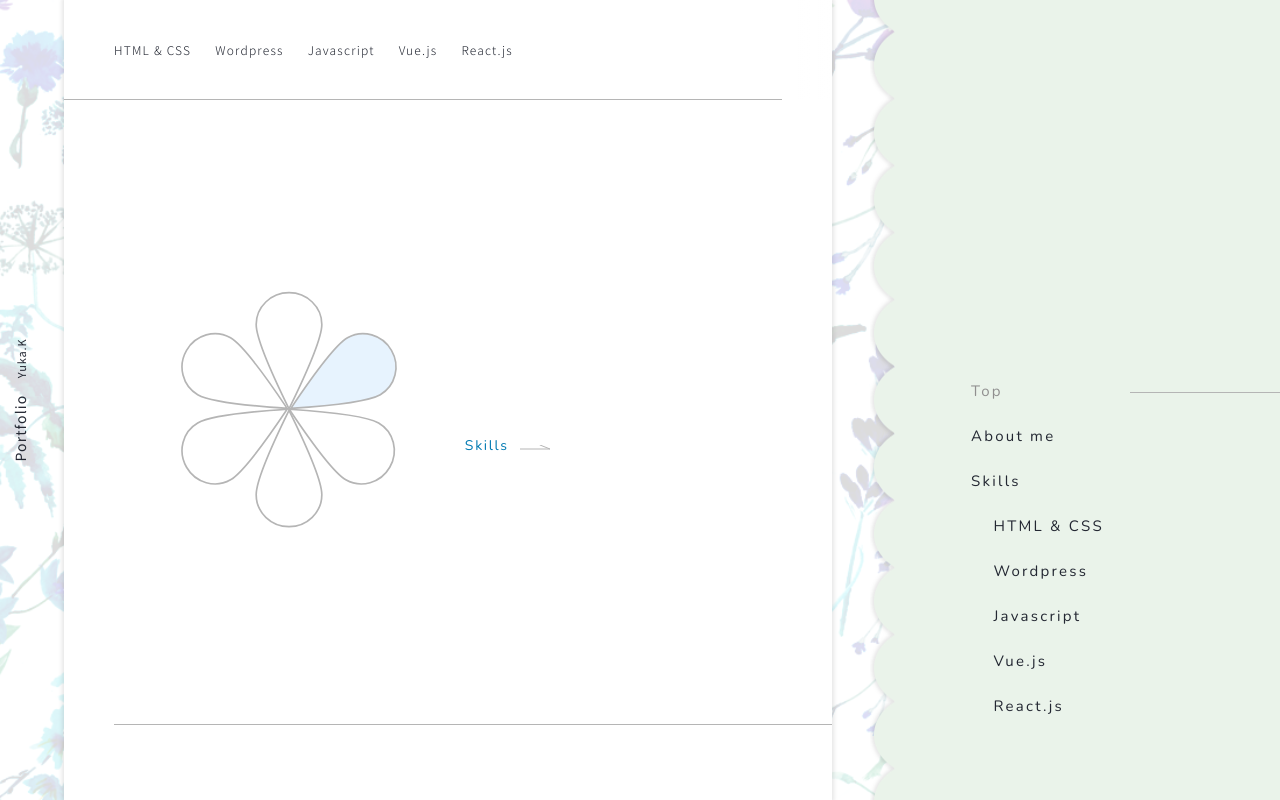
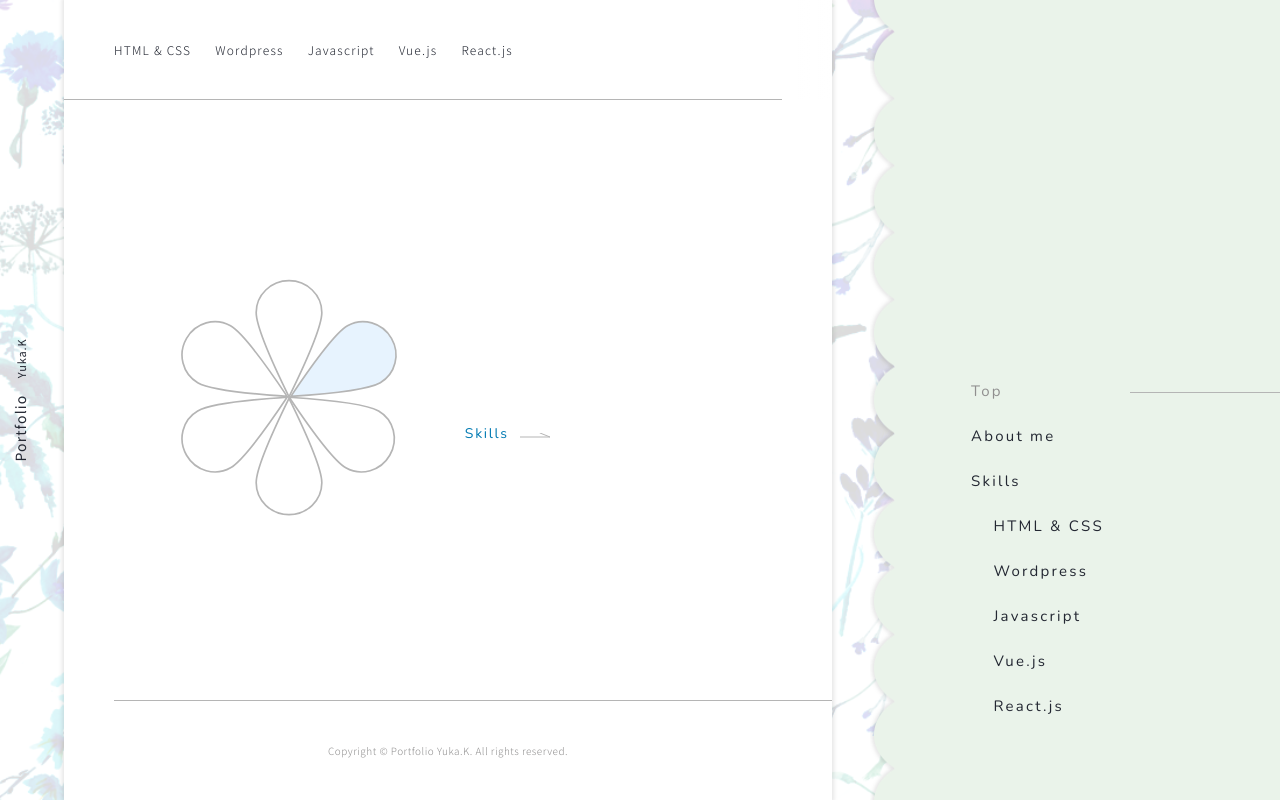
Before and after one commit to Fielsyuka/portfolio, a Vue app: page / in a window 1280 px wide. Built offline with nearby package versions, Linux system fonts and the light colour scheme.

Commit message:
フッター追加

```diff
--- a/src/assets/scss/layout/layout.scss
+++ b/src/assets/scss/layout/layout.scss
@@ -65,7 +65,7 @@
 .l-main__section {
   position: relative;
   width: 100%;
-  height: 100%;
+  // height: 100%;
   padding-top: 40px;
   padding-bottom: 40px;
 }
--- a/src/views/About.vue
+++ b/src/views/About.vue
@@ -17,12 +17,12 @@
         <li>Niagara College（カナダ）卒業。</li>
         <li>JALグループ会社へ入社し、国際線グランドスタッフ（地上勤務職）を約2年経験。</li>
         <li>地方公務員へ転職し、一般事務職を約7年経験。</li>
-        <li>30歳で公務員を退職しWEB業界へ。実務未経験でWEBデザイン会社のスタートアップメンバーとしてコーダーを務める｡1年半後、妊娠のため退社しフリーランス活動を始める。</li>
+        <li>公務員を退職しWEB業界へ。実務未経験でWEBデザイン会社のスタートアップメンバーとしてコーダーを務める｡1年半後、妊娠のため退社しフリーランス活動を始める。</li>
       </ul>
     </div>
     <div class="l-main__footer l-wrap">
       <page-footer>
-        <pagination :prev="prev" :next="next"></pagination>
+        <pagination :prevSlug="prevSlug" :prevName="prevName"></pagination>
       </page-footer>
     </div>
   </section>
@@ -44,11 +44,8 @@ export default {
   },
   data() {
     return {
-      prev: {
-        name: "Top",
-        link: "/"
-      },
-      next: "none",
+      prevSlug: '/',
+      prevName: 'Top',
       start: 2017,
       num: '',
       actual: ''
--- a/src/views/Index.vue
+++ b/src/views/Index.vue
@@ -7,7 +7,7 @@
       <top-catch></top-catch>
     </div>
     <div class="l-main__footer l-wrap">
-      <page-footer></page-footer>
+      <page-footer><p class="copyright">Copyright © Portfolio Yuka.K. All rights reserved.</p></page-footer>
     </div>
   </div>
 </template>
@@ -51,5 +51,12 @@ export default {
     justify-content: center;
   }
 }
+.copyright {
+  color: $color-sub;
+  font-size: rem(10);
+  letter-spacing: .05em;
+  text-align: center;
+
+}
 
 </style>
```
